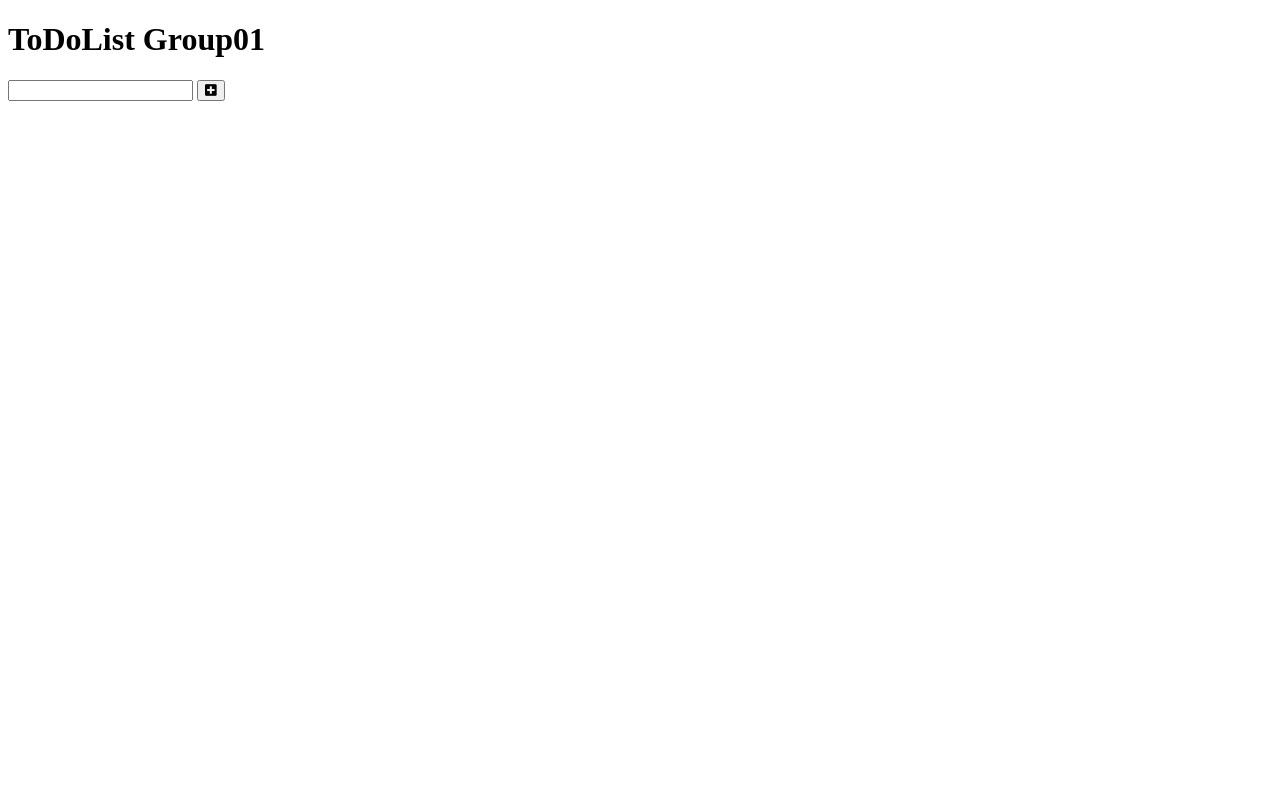
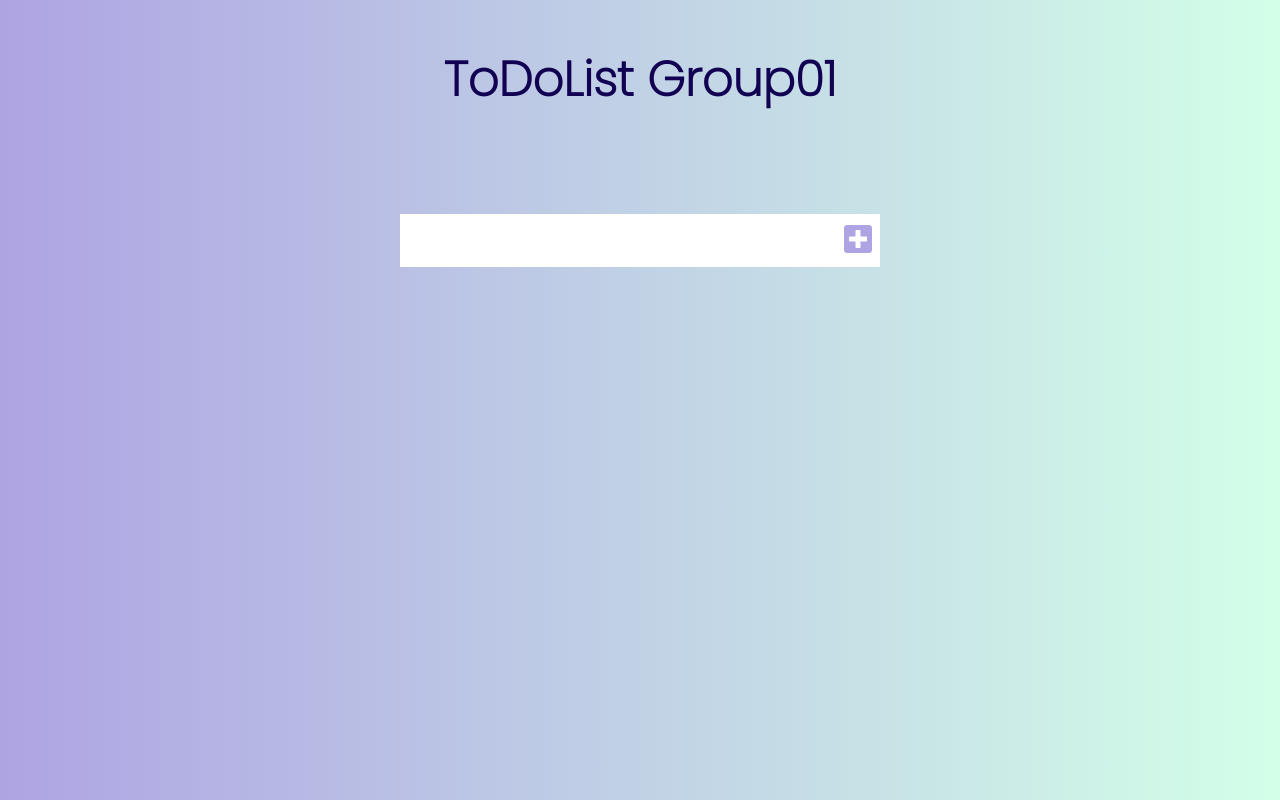
Before and after one commit to thomas-ayissi/HYF-Dabrytskaya-ToDoList, a plain HTML site: page index.html in a window 1280 px wide. Drawn offline with Linux system fonts and the light colour scheme.

Commit message:
css_base_15.06

```diff
--- a/client/styles/other-file.css
+++ b/client/styles/other-file.css
@@ -1,3 +1,43 @@
-.hello {
-  font-family: fantasy;
+*{
+  margin: 0;
+  padding: 0;
+  box-sizing: border-box;
 }
+
+body{
+  background-image: linear-gradient(90deg, #aea4e3, #d3ffe8);
+  color:rgb(18, 0, 82);
+  font-family:"Poppins",sans-serif;
+  min-height: 100vh;
+}
+
+header{
+  font-size: 1.5rem;
+}
+
+header,form{
+  min-height: 20vh;
+  display: flex;
+  justify-content: center;
+  align-items: center;
+}
+
+form input,
+form button {
+  padding: 0.5rem;
+  font-size: 2rem;
+  border: none;
+  background: white;
+}
+
+form button{
+  color: #aea4e3;
+  background: white;
+  cursor: pointer;
+  transition: all 0.3s ease;
+}
+
+form button:hover{
+  background: #aea4e3;
+  color: white;
+}
```
